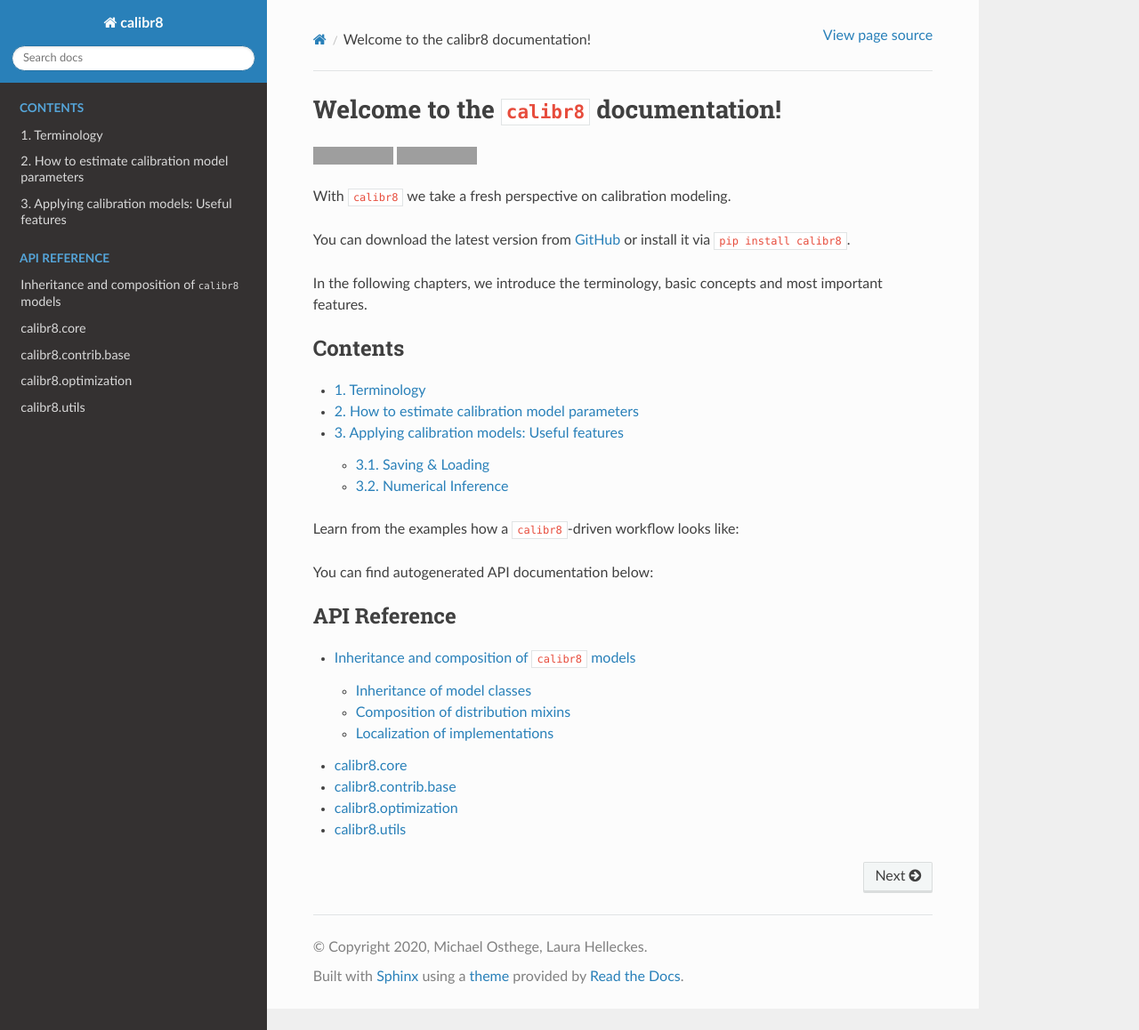
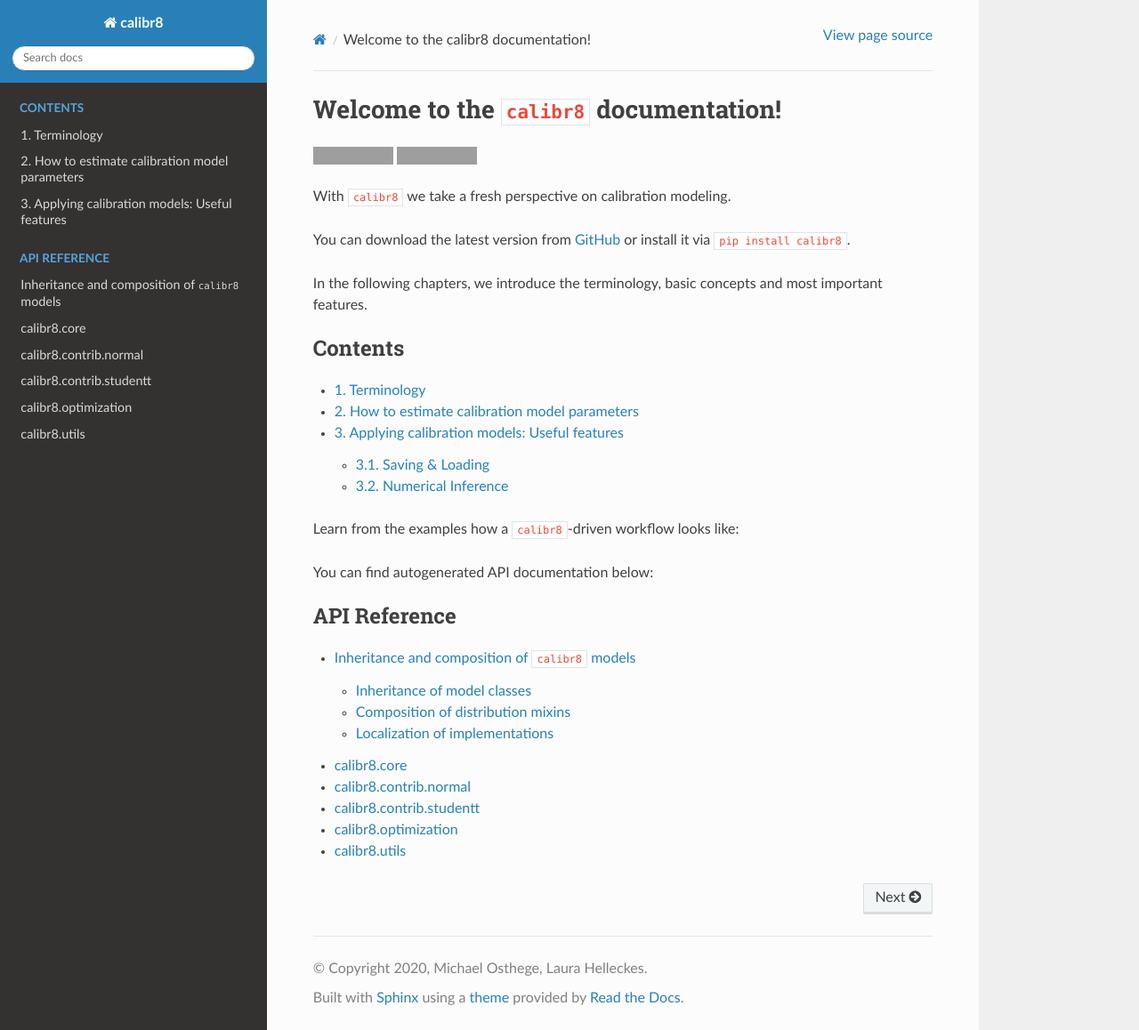
Before and after one commit to JuBiotech/calibr8, a Sphinx documentation site: the page built from docs/source/index.rst, in a window 1280 px wide and 1158 px high. Shown: the whole window at 89% size. Built offline with Sphinx 7.4.7 and the Read the Docs theme 2.0.0, drawn with Linux system fonts in a browser that asks for light colours; pages that are not in the unit, such as notebooks, are missing from menus; grey boxes are pictures that could not be loaded.

Commit message:
Include new contrib submodules in the toctree

```diff
--- a/docs/source/calibr8_contrib_base.rst
+++ /dev/null
@@ -1,7 +0,0 @@
-calibr8.contrib.base
---------------------
-
-.. automodule:: calibr8.contrib.base
-	:members:
-	:undoc-members:
-	:show-inheritance:
--- /dev/null
+++ b/docs/source/calibr8_contrib_normal.rst
@@ -0,0 +1,7 @@
+calibr8.contrib.normal
+----------------------
+
+.. automodule:: calibr8.contrib.normal
+	:members:
+	:undoc-members:
+	:show-inheritance:
--- /dev/null
+++ b/docs/source/calibr8_contrib_studentt.rst
@@ -0,0 +1,7 @@
+calibr8.contrib.studentt
+------------------------
+
+.. automodule:: calibr8.contrib.studentt
+	:members:
+	:undoc-members:
+	:show-inheritance:
--- a/docs/source/index.rst
+++ b/docs/source/index.rst
@@ -43,6 +43,7 @@
 
    calibr8_inheritance.md
    calibr8_core
-   calibr8_contrib_base
+   calibr8_contrib_normal
+   calibr8_contrib_studentt
    calibr8_optimization
    calibr8_utils
```
